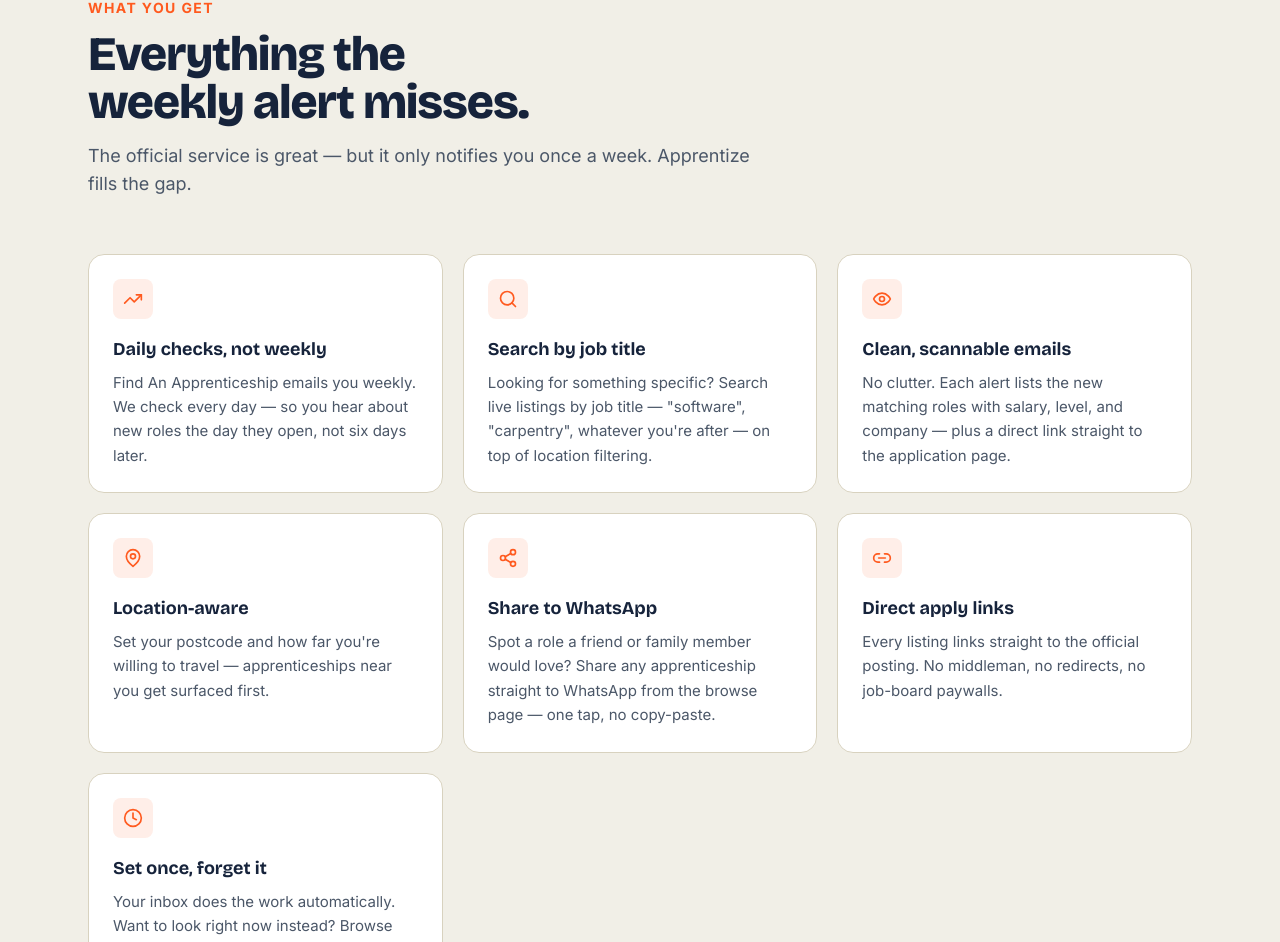
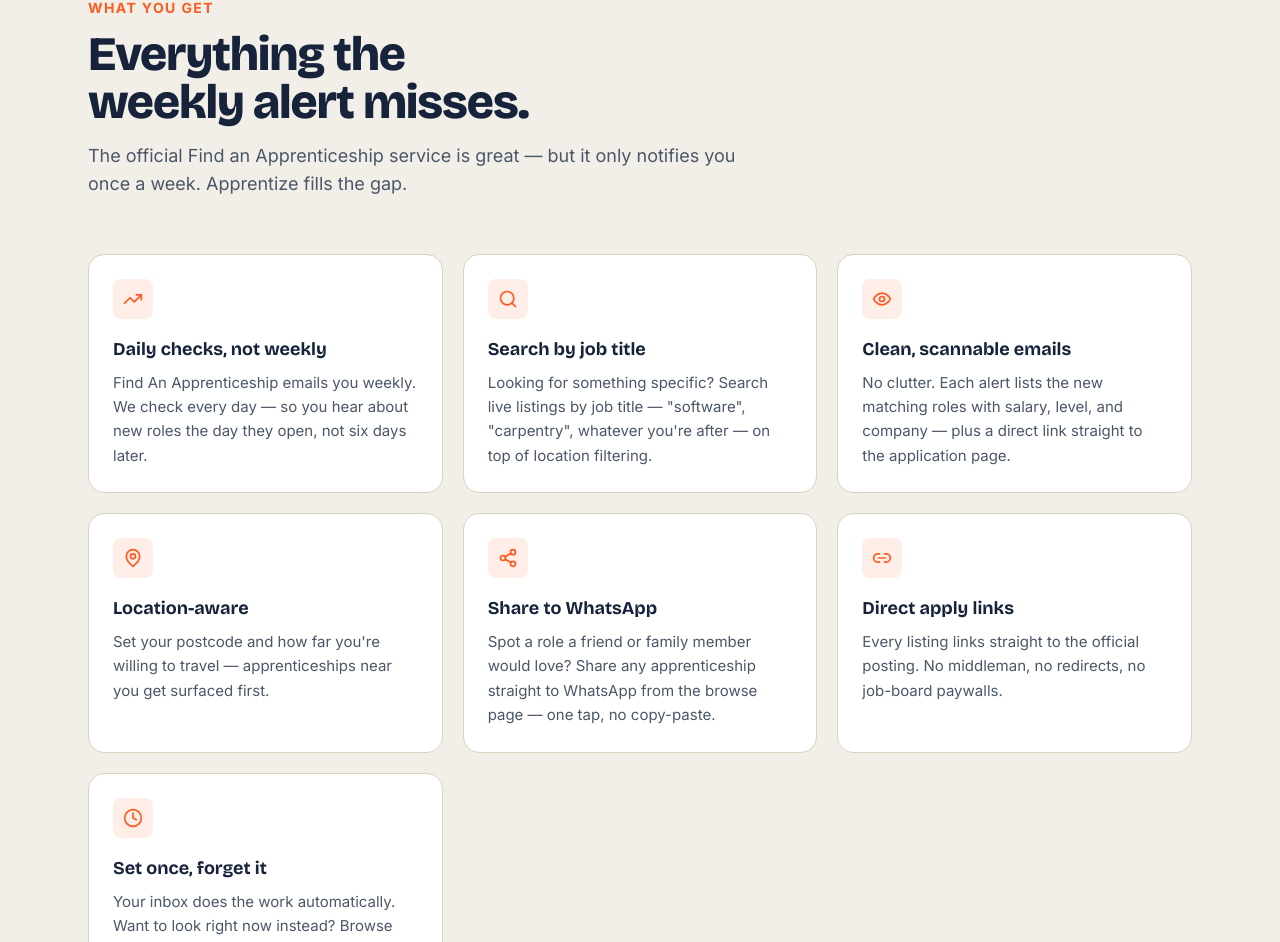
Before and after one commit to daveonplanetearth/apprentize-node, a React (Vite) app: page / in a window 1280 px wide. Shown: the part 2752-3694 px from the top of the page. Built offline with nearby package versions, Linux system fonts and the light colour scheme; no server answers.

Commit message:
Updated WhatYouGet.tsx

```diff
--- a/src/components/WhatYouGet.tsx
+++ b/src/components/WhatYouGet.tsx
@@ -20,7 +20,7 @@ export default function WhatYouGet() {
             Everything the weekly alert misses.
           </h2>
           <p className="mt-4 text-lg text-ink-soft text-pretty">
-            The official service is great — but it only notifies you once a week. Apprentize fills the gap.
+            The official Find an Apprenticeship service is great — but it only notifies you once a week. Apprentize fills the gap.
           </p>
         </div>
 
```
